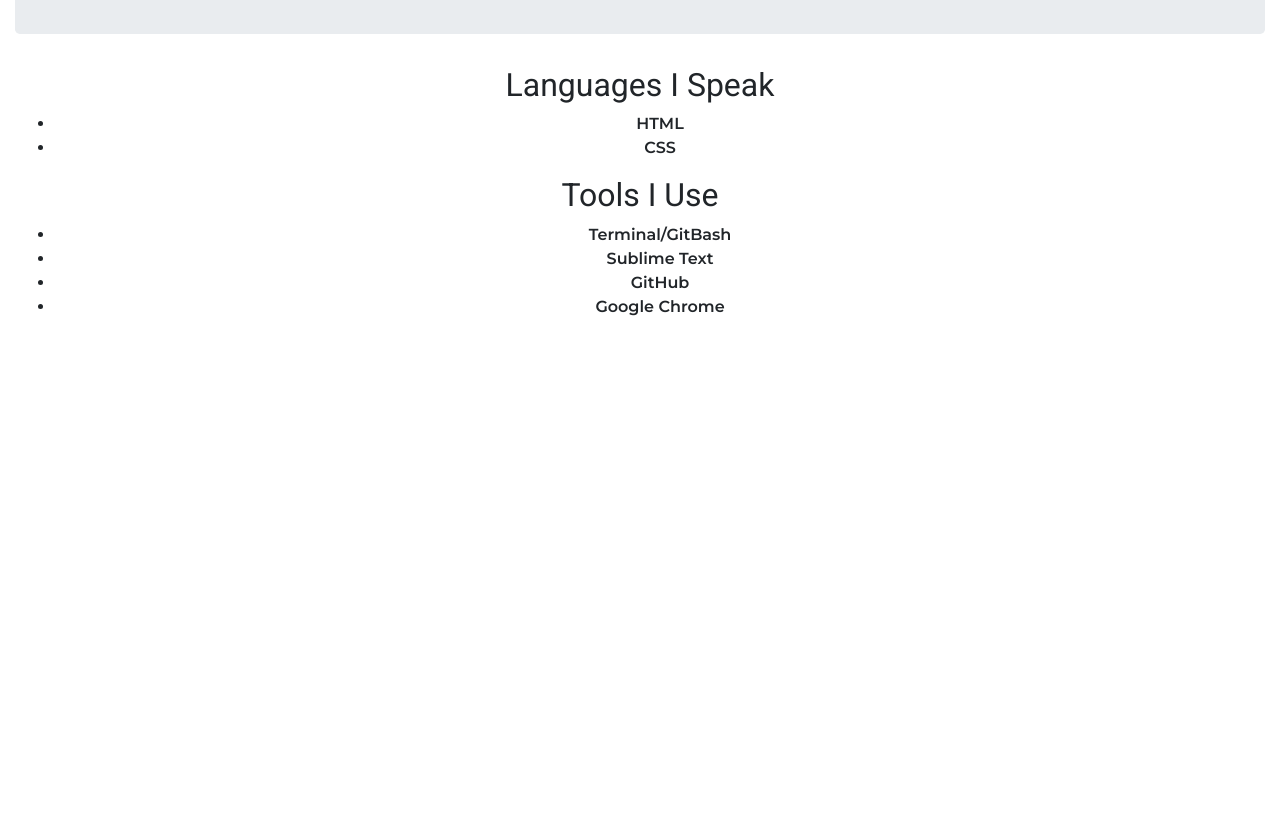
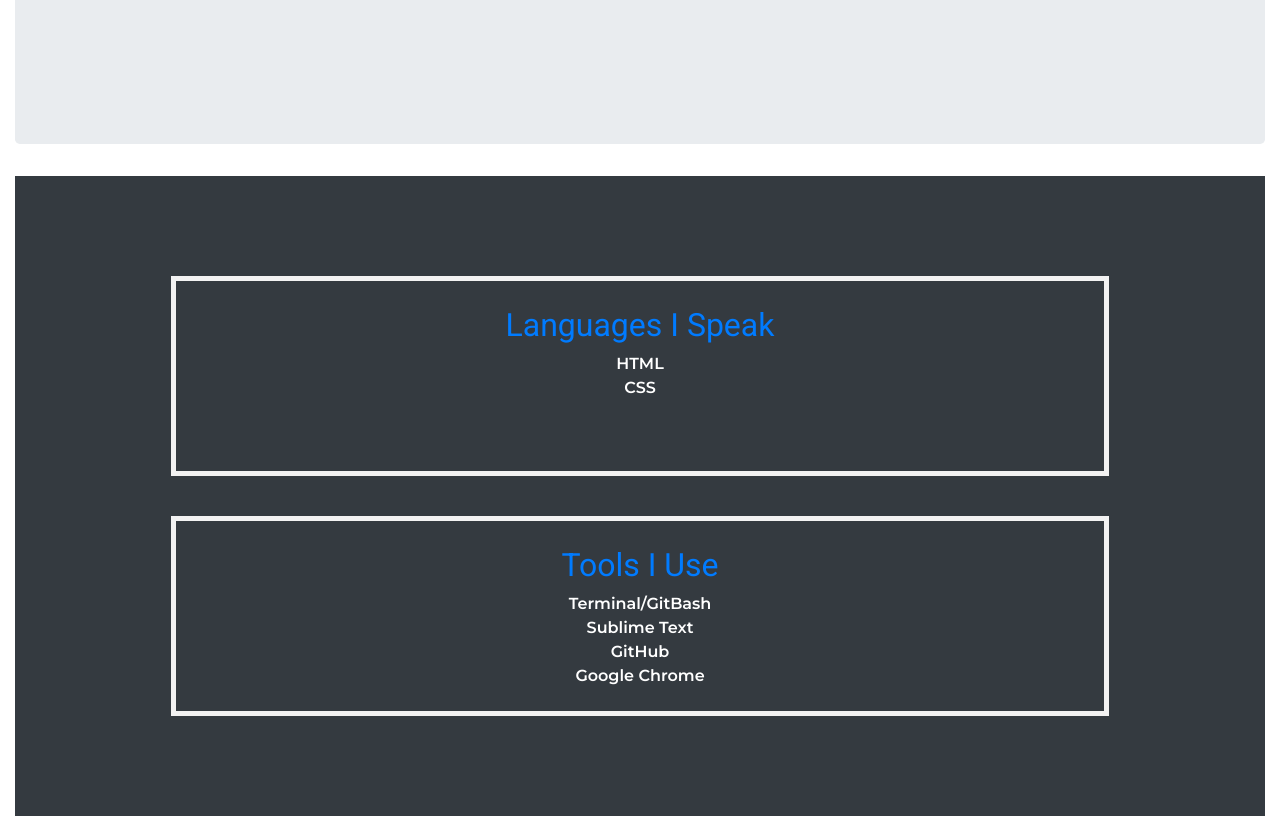
Before and after one commit to VheaTherese/fcb-portfolio, a plain HTML site: page index.html in a window 1280 px wide. Shown: the part 512-1328 px from the top of the page. Before the commit the page ends 847 px from the top, so only its background shows below. Drawn offline with nearby package versions, Linux system fonts and the light colour scheme.

Commit message:
#6 - Final version with custom CSS

```diff
--- a/index.html
+++ b/index.html
@@ -12,7 +12,7 @@
 	</head>
 	<body>
 		<!-- Nav -->
-		 <nav class="navbar navbar-expand-lg navbar-dark bg-primary">
+		 <nav class="navbar navbar-expand-lg navbar-dark bg-primary fixed-top">
 		  <button class="navbar-toggler" type="button" data-toggle="collapse" data-target="#navbarSupportedContent" aria-controls="navbarSupportedContent" aria-expanded="false" aria-label="Toggle navigation">
 		    <span class="navbar-toggler-icon"></span>
 		  </button>
@@ -36,12 +36,17 @@
 				<img src="images/first.png">
 			</section>
 
-			<section class="text-center" id="gallery">
+			<section class="text-center bg-dark" id="gallery">
+				<!-- LANGUAGES I SPEAK -->
+				<div class="tools">
 				<h2>Languages I Speak</h2>
 				<ul>
 					<li>HTML</li>
 					<li>CSS</li>
 				</ul>
+				</div>
+				<!-- TOOLS I USE -->
+				<div class="tools">
 				<h2>Tools I Use</h2>
 				<ul>
 					<li>Terminal/GitBash</li>
@@ -49,6 +54,7 @@
 					<li>GitHub</li>
 					<li>Google Chrome</li>
 				</ul>
+				</div>
 			</section>
 		</div>
 		<!-- Bootsrap Scripts -->
--- a/style.css
+++ b/style.css
@@ -12,3 +12,35 @@ h2 {
  	width: 250px;
  	border-radius: 50%;
  }
+
+#landing,
+#gallery {
+	height: 80vh;
+/*Center the content vertically using flexbox*/
+	display: flex;
+	flex-direction: column;
+	justify-content: center;
+	align-items: center;
+}
+
+ul {
+	list-style: none;
+	padding: 0;
+}
+
+h2 {
+	color: #007bff;
+}
+
+.tools{
+	padding: 25px;
+	height: 200px;
+	border: 5px solid #f2f2f2;
+	margin: 20px;
+	width: 75%;
+	color:  white;
+}
+
+html{
+	scroll-behavior: smooth;
+}
```
